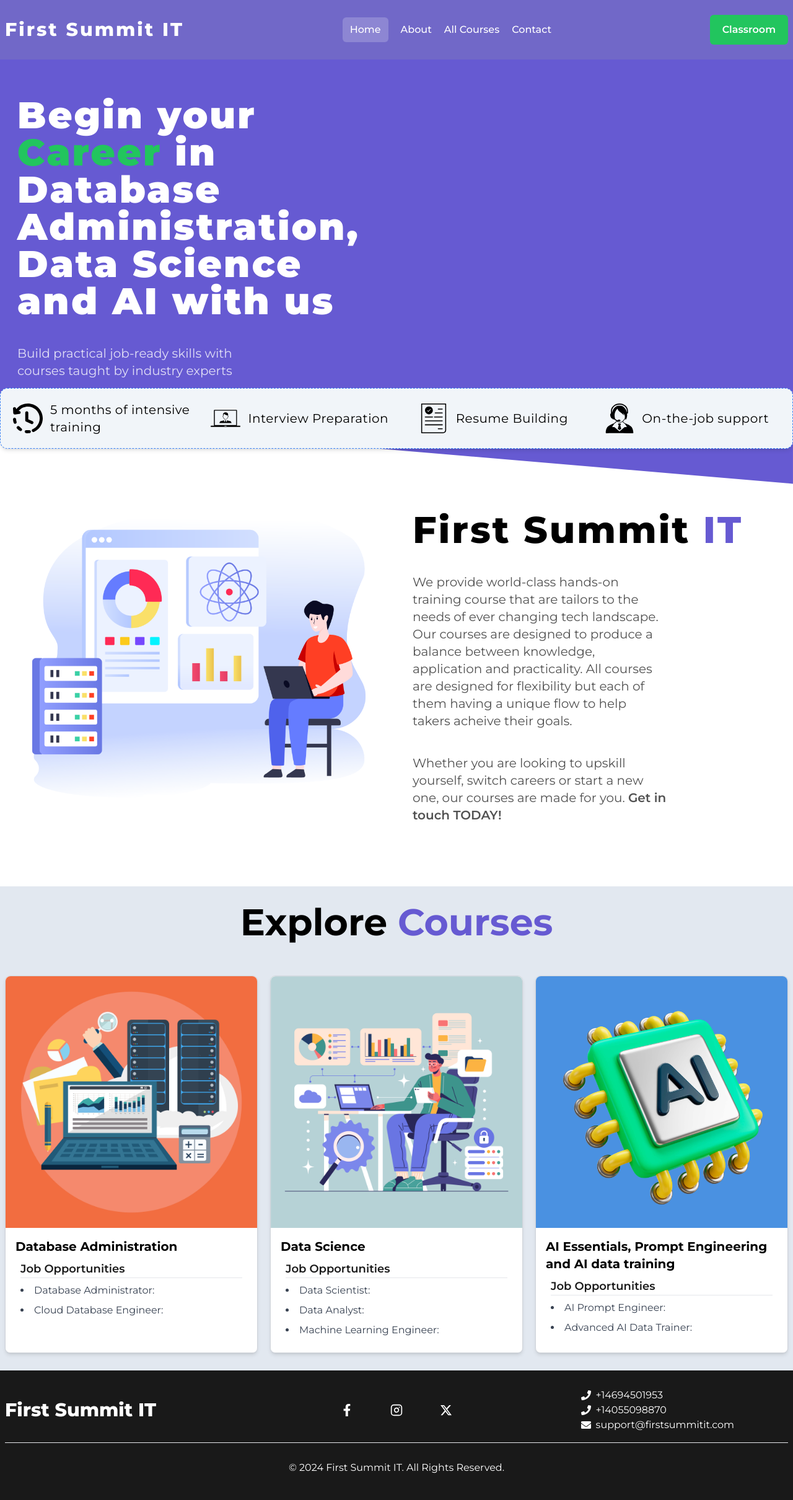
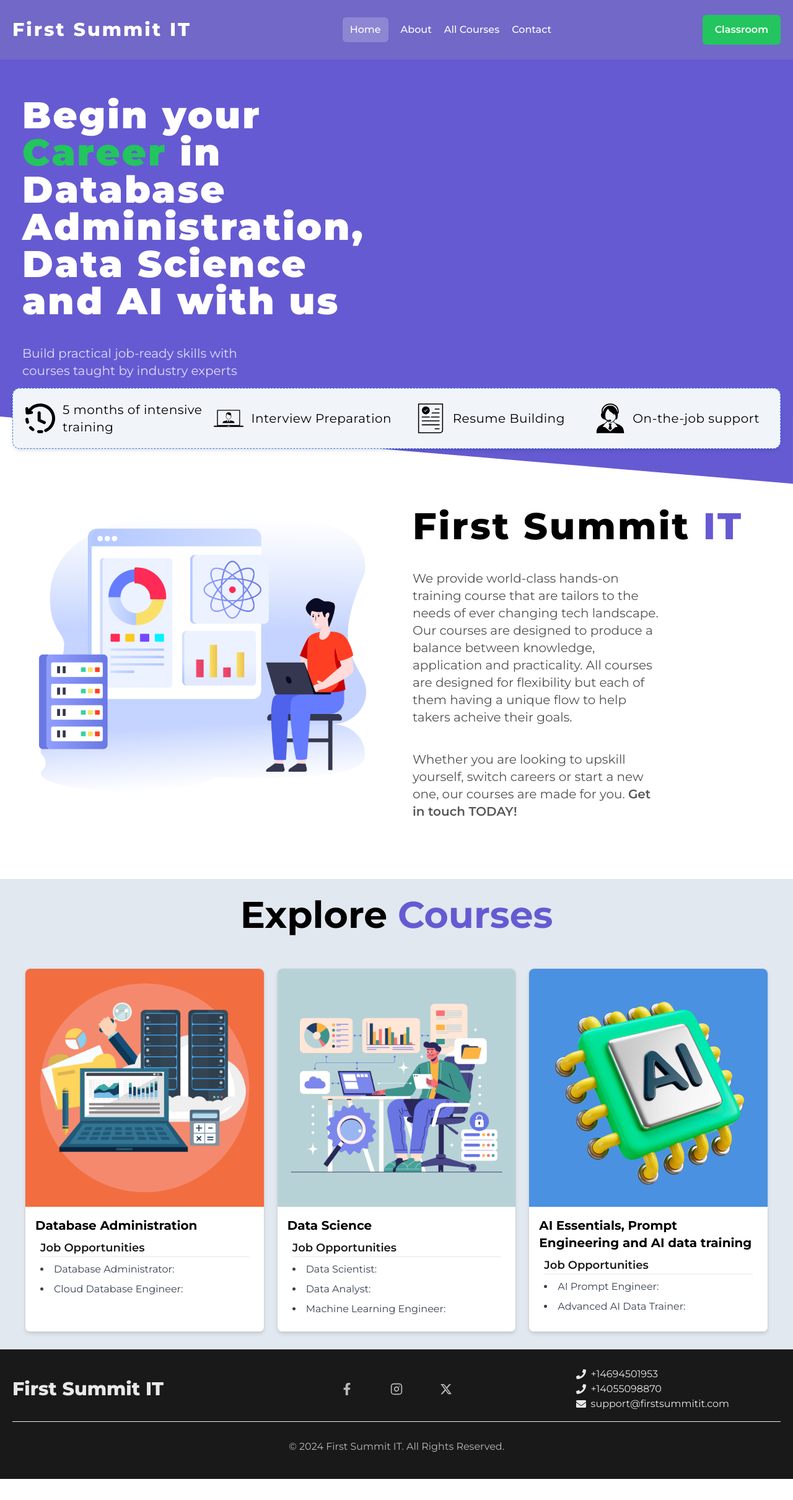
Before and after one commit to 0xNunana/First-Summit, a Next.js app: page / in a window 1280 px wide. Shown: the whole page at 62% size. After the commit the page ends 2386 px from the top, so only its background shows below. Built offline with nearby package versions, Linux system fonts and the light colour scheme.

Commit message:
padding added to sections

```diff
--- a/sections/About.tsx
+++ b/sections/About.tsx
@@ -5,7 +5,7 @@ import Image from 'next/image'
 const About = () => {
   return (
     <section className=' -mt-20  lg:-mt-56 relative' id='about'>
-      <ul className='bg-slate-100 border-blue-500 border border-dashed shadow-md rounded-xl grid md:grid-cols-2 lg:grid-cols-4 text-xl gap-3 justify-around py-2 md:py-5 px-5 max-w-screen-2xl max-sm:mx-3 mx-auto z-30'>
+      <ul className='bg-slate-100 border-blue-500 border border-dashed shadow-md rounded-xl grid md:grid-cols-2 lg:grid-cols-4 text-xl gap-1 md:gap-3 justify-around py-2 md:py-5 px-5 max-w-screen-2xl max-2xl:mx-5 mx-auto z-30'>
 <li className='flex gap-3 items-center md:justify-center'>
 <Image src='/time.svg' alt='time' height={100} width={100} className='w-6 h-6 md:w-9 md:h-9  lg:w-12 lg:h-12'/>
   <p className='tracking-wide max-sm:text-base'>  5 months of intensive training</p>
@@ -31,7 +31,7 @@ const About = () => {
 
 
       </ul>
-    <div className=' grid md:grid-cols-2 gap-3 py-10 px-2 max-w-screen-2xl mx-auto '>
+    <div className=' grid md:grid-cols-2 gap-3 py-10 px-5 max-w-screen-2xl mx-auto '>
 
 
 
@@ -43,7 +43,7 @@ const About = () => {
 
     {/* text */}
     <div className=' p-5 flex items-center '>
-      <div className='space-y-10' >
+      <div className='space-y-5 md:space-y-10' >
       <p className='text-4xl md:text-5xl lg:text-6xl font-extrabold  tracking-wider'>First Summit <span className='text-[#665ad2]'>IT</span></p>
     <p className='lg:text-xl lg:max-w-[70%] text-neutral-600'>We provide world-class hands-on training course that are tailors to the needs of ever changing tech landscape. Our courses are
 designed to produce a balance between knowledge, application and practicality. All courses are designed for flexibility but each
--- a/sections/Courses.tsx
+++ b/sections/Courses.tsx
@@ -6,12 +6,12 @@ import React from 'react'
 const Courses = () => {
   return (
     <section className='  bg-slate-200 ' id='courses'>
-        <div className='py-7'>
+        <div className='py-4 md:py-7'>
             <p className='text-center text-4xl md:text-5xl lg:text-6xl font-bold '>
                 Explore <span className='text-[#665ad2]'>Courses</span>
             </p>
         </div>
-    <div className='grid sm:grid-cols-2 md:grid-cols-3 gap-5 py-7 px-16 md:px-2 max-w-screen-2xl mx-auto'>
+    <div className='grid sm:grid-cols-2 md:grid-cols-3 gap-5 pt-2 pb-7 md:py-7 px-16 md:px-10 max-w-screen-2xl mx-auto'>
 {courseInfo.map((item,i)=>(
     <CourseCard item={item} key={i}/>
 ))}
--- a/sections/Footer.tsx
+++ b/sections/Footer.tsx
@@ -8,10 +8,10 @@ import { FaXTwitter } from "react-icons/fa6";
 const Footer = () => {
   return (
     <footer className='bg-black/90  ' id='contact'>
-    <div className='  text-white py-7 px-2 max-w-screen-2xl mx-auto space-y-4'>
+    <div className='  text-white/70 py-7 px-5 max-w-screen-2xl mx-auto space-y-4'>
 <div className='grid md:grid-cols-3 mb-2 '>
 <div className='flex items-center'>
-  <p className='text-white text-2xl md:text-3xl font-extrabold'>First Summit IT</p>
+  <p className='text-white/90 text-2xl md:text-3xl font-extrabold'>First Summit IT</p>
 </div>
 
 {/* socials */}
@@ -29,7 +29,7 @@ const Footer = () => {
 
 
 {/* contact */}
-<ul className='text-white flex md:justify-center items-center'>
+<ul className='text-white/90 flex md:justify-center items-center'>
   <div>
   <Link href='tel:+14694501953'>
 <li className='flex gap-2 items-center'>
@@ -57,7 +57,7 @@ const Footer = () => {
 
 
 <hr/>
-        <p className='text-center text-white py-3'>&copy; 2024 First Summit IT. All Rights Reserved.</p>
+        <p className='text-center text-white/70 py-3'>&copy; 2024 First Summit IT. All Rights Reserved.</p>
 
 
         </div>
--- a/sections/Header.tsx
+++ b/sections/Header.tsx
@@ -6,7 +6,7 @@ const Header = () => {
     const [clicked,setClicked] =useState('Home')
   return (
    <nav className='bg-[#7168c8] sticky top-0 z-50   '>
-<div className=' flex justify-between  items-center  py-6 px-2 text-white max-w-screen-2xl mx-auto'>
+<div className=' flex justify-between  items-center  py-6 px-5 text-white max-w-screen-2xl mx-auto'>
     {/* Logo */}
     <div>
 <p className='text-2xl md:text-3xl font-extrabold tracking-widest'>First Summit IT</p>
@@ -33,7 +33,7 @@ const Header = () => {
     </ul>
 
     {/* classroom link */}
-    <Link href='/' className='bg-green-500 px-5 py-3 rounded-md '>
+    <Link href='/' className='bg-green-500 px-4 py-2 md:px-5 md:py-3 rounded-md '>
     <p className='font-semibold'>Classroom</p>
     </Link>
 </div>
--- a/sections/Hero.tsx
+++ b/sections/Hero.tsx
@@ -5,7 +5,7 @@ import React from 'react'
 const Hero = () => {
   return (
     <section className='bg-[#665ad2]  ' id='home'>
-<div className=' grid md:grid-cols-2 gap-3 py-10 px-2 max-w-screen-2xl mx-auto'>
+<div className=' grid md:grid-cols-2 gap-3 py-10 px-4 max-w-screen-2xl mx-auto'>
 
 {/* text */}
 <div className=' p-5 flex items-center '>
```
